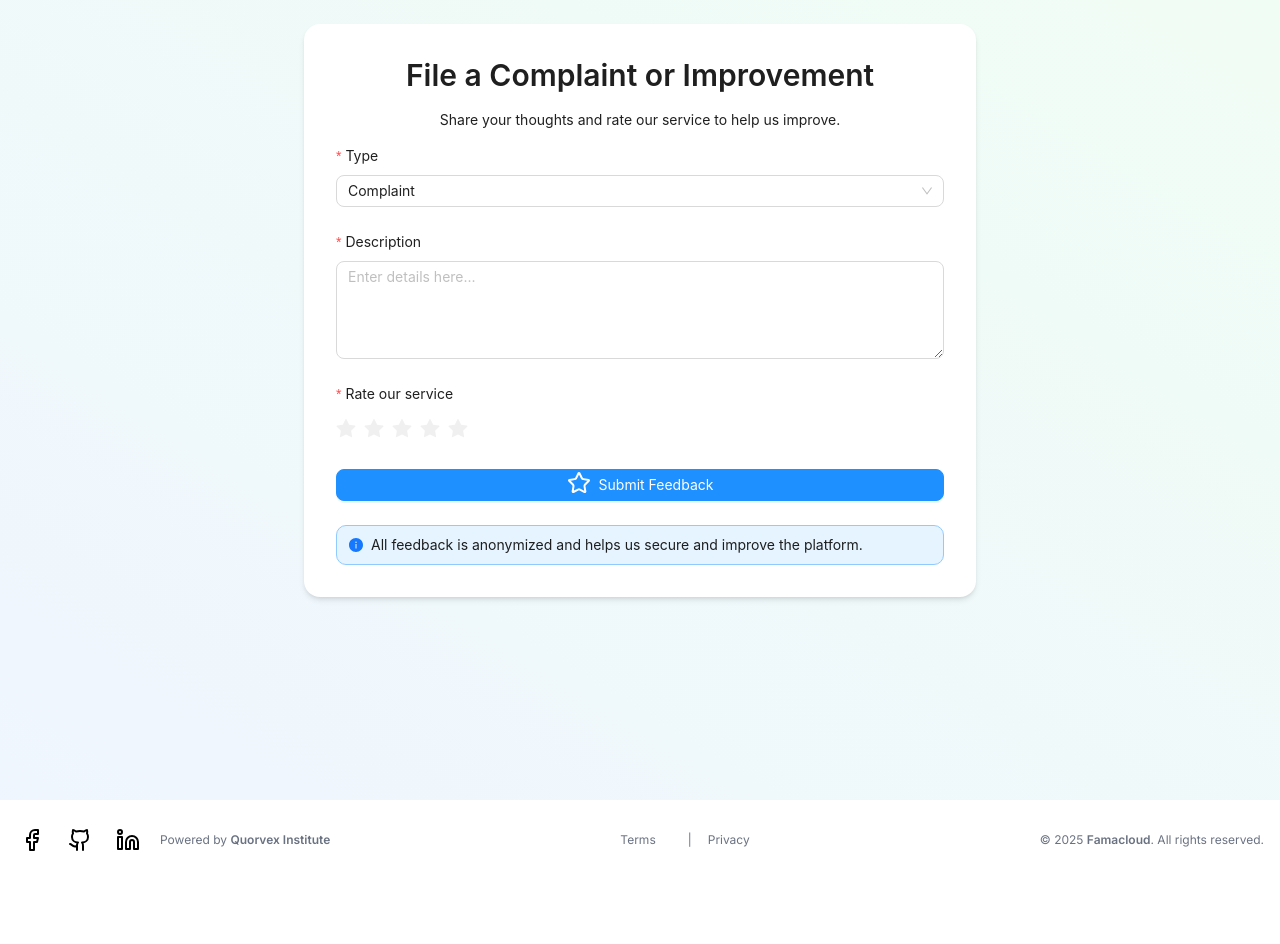
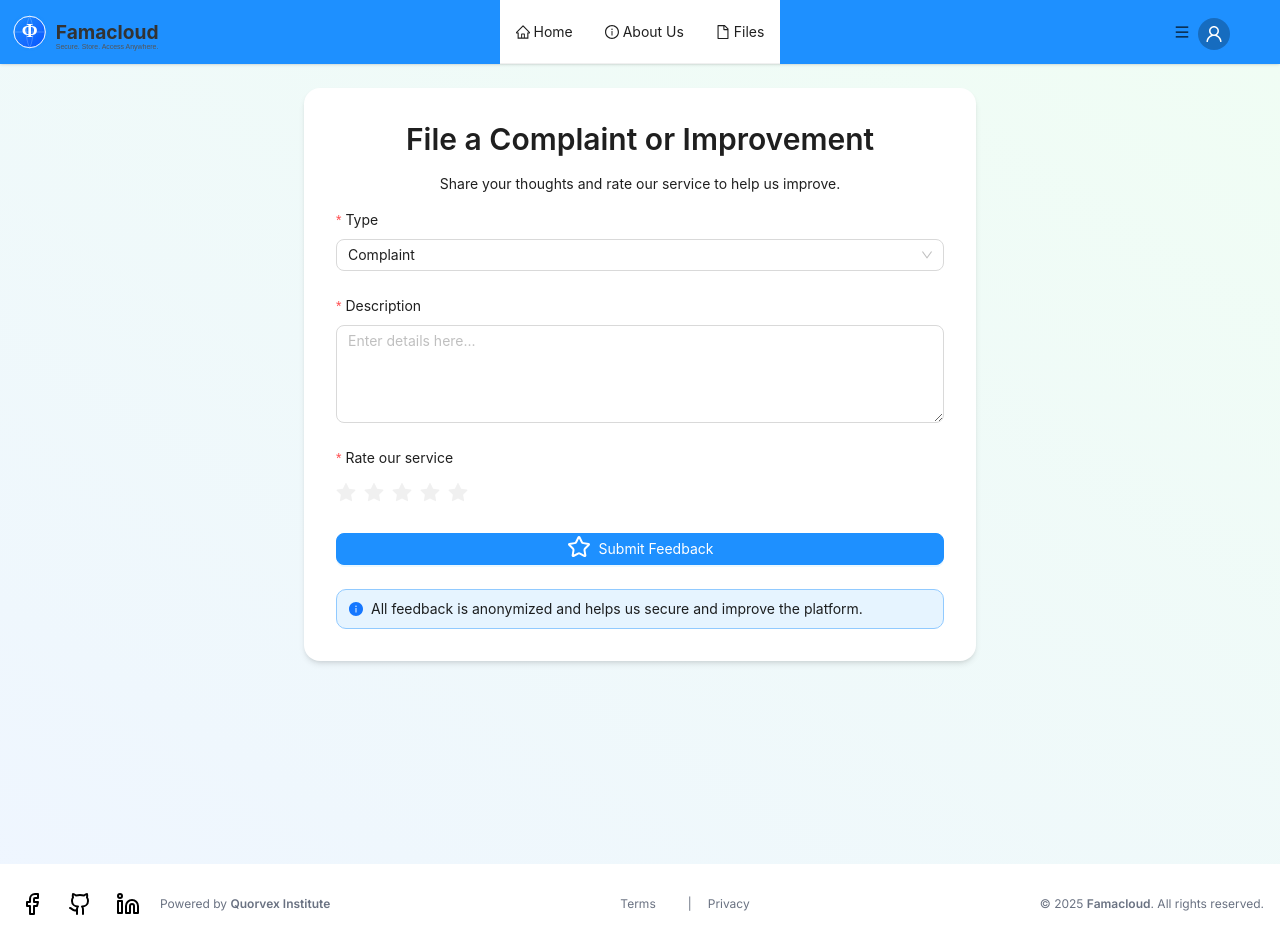
Before and after one commit to Ymffuture/Filebank, a React (Vite) app in the folder filebank-frontend/: page /feedback in a window 1280 px wide. Before the commit the page ends 880 px from the top, so only its background shows below. Built offline with nearby package versions, Linux system fonts and the light colour scheme.

Commit message:
Update Feedback.jsx

```diff
--- a/filebank-frontend/src/components/Feedback.jsx
+++ b/filebank-frontend/src/components/Feedback.jsx
@@ -4,7 +4,7 @@ import api from '../api/fileApi';
 import { useNavigate } from 'react-router-dom';
 import { Star } from 'lucide-react';
 import { useSnackbar } from 'notistack';
-
+import Navbar from './Navbar';
 const { Title, Paragraph } = Typography;
 
 export default function FeedbackPage() {
@@ -28,7 +28,10 @@ export default function FeedbackPage() {
   };
 
   return (
+    <>
+      <Navbar/>
     <div className="min-h-screen flex justify-center items-start bg-gradient-to-tr from-blue-50 to-green-50 p-6">
+
       <div className="w-full max-w-2xl bg-white rounded-2xl shadow-md p-8">
         <Title level={2} className="text-center text-[#1E90FF] mb-4">
           File a Complaint or Improvement
@@ -92,5 +95,6 @@ export default function FeedbackPage() {
         />
       </div>
     </div>
+    </>
   );
 }
```
